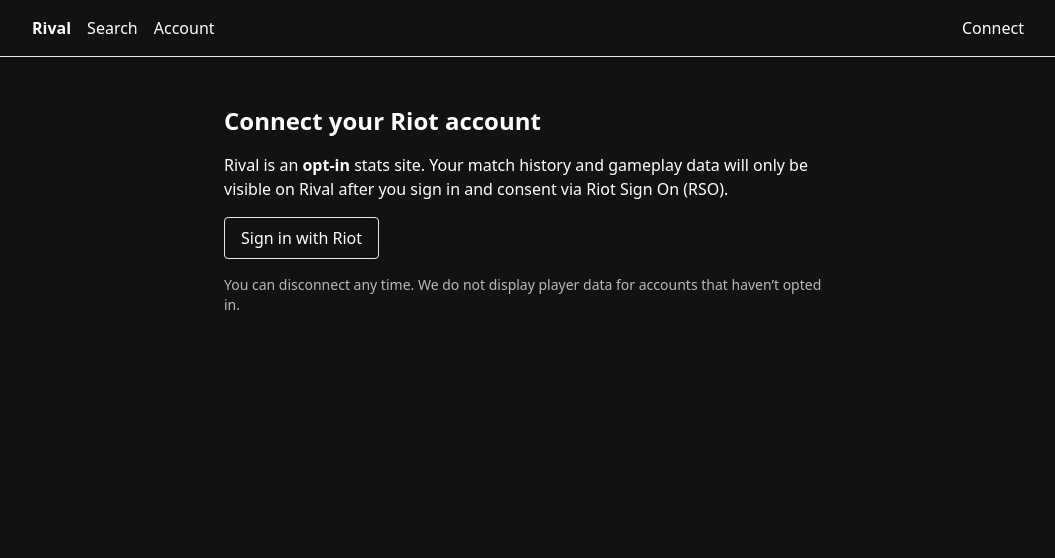
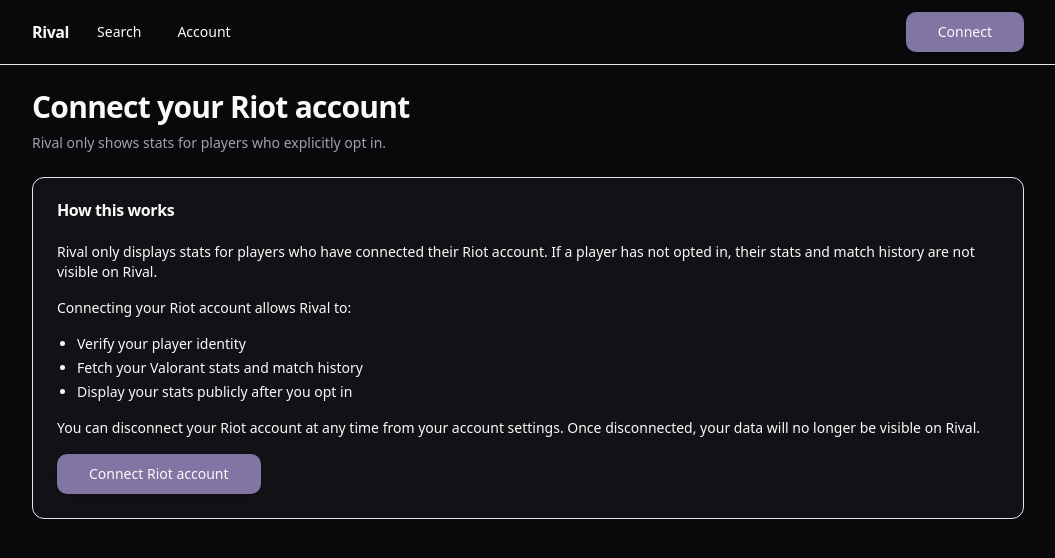
Before and after one commit to Jsatram/rival-main, a Next.js app: page /login in a window 1280 px wide. Shown: the top 558 px of the page, without its empty margins (112-1167 px from the left). Built offline with nearby package versions, Linux system fonts and the light colour scheme.

Commit message:
issue 12, 13 and 4

```diff
--- a/src/app/globals.css
+++ b/src/app/globals.css
@@ -2,12 +2,90 @@
 @tailwind components;
 @tailwind utilities;
 
-/* Optional: your dark-first baseline */
+@layer base {
   :root {
-  color-scheme: dark;
+    --background: 0 0% 100%;
+    --foreground: 240 10% 3.9%;
+
+    --card: 0 0% 100%;
+    --card-foreground: 240 10% 3.9%;
+
+    --popover: 0 0% 100%;
+    --popover-foreground: 240 10% 3.9%;
+
+    --primary: 240 5.9% 10%;
+    --primary-foreground: 0 0% 98%;
+
+    --secondary: 240 4.8% 95.9%;
+    --secondary-foreground: 240 5.9% 10%;
+
+    --muted: 240 4.8% 95.9%;
+    --muted-foreground: 240 3.8% 46.1%;
+
+    --accent: 240 4.8% 95.9%;
+    --accent-foreground: 240 5.9% 10%;
+
+    --destructive: 0 84.2% 60.2%;
+    --destructive-foreground: 0 0% 98%;
+
+    --border: 240 5.9% 90%;
+    --input: 240 5.9% 90%;
+    --ring: 240 5.9% 10%;
+
+    --radius: 0.75rem;
+
+    /* optional chart tokens (safe placeholders) */
+    --chart-1: 12 76% 61%;
+    --chart-2: 173 58% 39%;
+    --chart-3: 197 37% 24%;
+    --chart-4: 43 74% 66%;
+    --chart-5: 27 87% 67%;
+  }
+
+  .dark {
+    --background: 240 10% 3.9%;
+    --foreground: 0 0% 98%;
+
+    --card: 240 10% 8%;
+    --card-foreground: 0 0% 98%;
+
+    --popover: 240 10% 8%;
+    --popover-foreground: 0 0% 98%;
+
+    /* brand-ish default; we can tune to your purple next */
+    --primary: 255 20% 55%;
+    --primary-foreground: 0 0% 98%;
+
+    --secondary: 240 3.7% 15.9%;
+    --secondary-foreground: 0 0% 98%;
+
+    --muted: 240 3.7% 15.9%;
+    --muted-foreground: 240 5% 64.9%;
+
+    --accent: 240 3.7% 15.9%;
+    --accent-foreground: 0 0% 98%;
+
+    --destructive: 0 62.8% 45%;
+    --destructive-foreground: 0 0% 98%;
+
+    --border: 240 3.7% 15.9%;
+    --input: 240 3.7% 15.9%;
+    --ring: 255 20% 55%;
+
+    /* optional chart tokens */
+    --chart-1: 220 70% 50%;
+    --chart-2: 160 60% 45%;
+    --chart-3: 30 80% 55%;
+    --chart-4: 280 65% 60%;
+    --chart-5: 340 75% 55%;
   }
 
   html,
   body {
     height: 100%;
   }
+
+  body {
+    @apply bg-background text-foreground;
+  }
+}
--- a/src/app/layout.tsx
+++ b/src/app/layout.tsx
@@ -1,29 +1,44 @@
 import "./globals.css";
 import Link from "next/link";
 import type { ReactNode } from "react";
+import { Container } from "@/components/container";
+import { Button } from "@/components/ui/button";
+
+export const metadata = {
+  title: "Rival",
+  description: "Opt-in Valorant stats tracking",
+};
 
 export default function RootLayout({ children }: { children: ReactNode }) {
   return (
-    <html lang="en">
+    <html lang="en" className="dark">
       <body>
         <header className="border-b">
-          <nav className="mx-auto flex max-w-5xl items-center gap-4 p-4">
-            <Link href="/" className="font-semibold">
+          <nav className="mx-auto flex max-w-5xl items-center gap-3 px-4 py-3">
+            <Link href="/" className="font-semibold tracking-tight">
               Rival
             </Link>
 
-            <div className="flex items-center gap-4">
-              <Link href="/search">Search</Link>
-              <Link href="/account">Account</Link>
+            <div className="flex items-center gap-1">
+              <Button variant="ghost" asChild>
+                <Link href="/search">Search</Link>
+              </Button>
+
+              <Button variant="ghost" asChild>
+                <Link href="/account">Account</Link>
+              </Button>
             </div>
-
             <div className="ml-auto">
-              <Link href="/login">Connect</Link>
+              <Button size="lg" asChild>
+                <Link href="/login">Connect</Link>
+              </Button>
             </div>
           </nav>
         </header>
 
-        <main className="mx-auto max-w-5xl p-4">{children}</main>
+        <main>
+          <Container>{children}</Container>
+        </main>
       </body>
     </html>
   );
--- a/src/app/login/page.tsx
+++ b/src/app/login/page.tsx
@@ -1,25 +1,44 @@
+import { Card, CardContent, CardHeader, CardTitle } from "@/components/ui/card";
+import { Button } from "@/components/ui/button";
+import { H1, Muted } from "@/components/typography";
+
 export default function LoginPage() {
   return (
-    <main className="p-8 max-w-2xl mx-auto space-y-4">
-      <h1 className="text-2xl font-bold">Connect your Riot account</h1>
+    <div className="space-y-6">
+      <div className="space-y-2">
+        <H1>Connect your Riot account</H1>
+        <Muted>Rival only shows stats for players who explicitly opt in.</Muted>
+      </div>
 
-      <p>
-        Rival is an <strong>opt-in</strong> stats site. Your match history and
-        gameplay data will only be visible on Rival after you sign in and
-        consent via Riot Sign On (RSO).
-      </p>
+      <Card>
+        <CardHeader>
+          <CardTitle>How this works</CardTitle>
+        </CardHeader>
+        <CardContent className="space-y-4 text-sm">
+          <p>
+            Rival only displays stats for players who have connected their Riot
+            account. If a player has not opted in, their stats and match history
+            are not visible on Rival.
+          </p>
 
-      <a
-        href="/api/auth/riot/start"
-        className="inline-block px-4 py-2 border rounded"
-      >
-        Sign in with Riot
-      </a>
+          <p>Connecting your Riot account allows Rival to:</p>
+          <ul className="list-disc pl-5 space-y-1">
+            <li>Verify your player identity</li>
+            <li>Fetch your Valorant stats and match history</li>
+            <li>Display your stats publicly after you opt in</li>
+          </ul>
 
-      <p className="text-sm opacity-70">
-        You can disconnect any time. We do not display player data for accounts
-        that haven’t opted in.
-      </p>
-    </main>
+          <p>
+            You can disconnect your Riot account at any time from your account
+            settings. Once disconnected, your data will no longer be visible on
+            Rival.
+          </p>
+
+          <Button size="lg" className="mt-4">
+            Connect Riot account
+          </Button>
+        </CardContent>
+      </Card>
+    </div>
   );
 }
--- a/src/app/page.tsx
+++ b/src/app/page.tsx
@@ -1,18 +1,18 @@
 import Link from "next/link";
 import { Button } from "@/components/ui/button";
-import { Card, CardContent, CardHeader, CardTitle } from "@/components/ui/card";
+import { Card, CardContent } from "@/components/ui/card";
+import { H1, Muted } from "@/components/typography";
 
 export default function Home() {
   return (
     <div className="space-y-6">
+      <div className="space-y-2">
+        <H1>Rival</H1>
+        <Muted>Opt-in Valorant stats tracking.</Muted>
+      </div>
+
       <Card>
-        <CardHeader>
-          <CardTitle>Rival</CardTitle>
-        </CardHeader>
-        <CardContent className="space-y-4">
-          <p className="text-sm text-muted-foreground">
-            Opt-in Valorant stats tracking.
-          </p>
+        <CardContent className="space-y-4 pt-6">
           <Button asChild>
             <Link href="/login">Connect</Link>
           </Button>
--- /dev/null
+++ b/src/components/container.tsx
@@ -0,0 +1,5 @@
+import type { ReactNode } from "react";
+
+export function Container({ children }: { children: ReactNode }) {
+  return <div className="mx-auto w-full max-w-5xl px-4 py-6">{children}</div>;
+}
--- /dev/null
+++ b/src/components/typography.tsx
@@ -0,0 +1,13 @@
+import type { ReactNode } from "react";
+
+export function H1({ children }: { children: ReactNode }) {
+  return <h1 className="text-3xl font-semibold tracking-tight">{children}</h1>;
+}
+
+export function H2({ children }: { children: ReactNode }) {
+  return <h2 className="text-xl font-semibold tracking-tight">{children}</h2>;
+}
+
+export function Muted({ children }: { children: ReactNode }) {
+  return <p className="text-sm text-muted-foreground">{children}</p>;
+}
```
Lines whose indentation alone changed are shown as unchanged.
